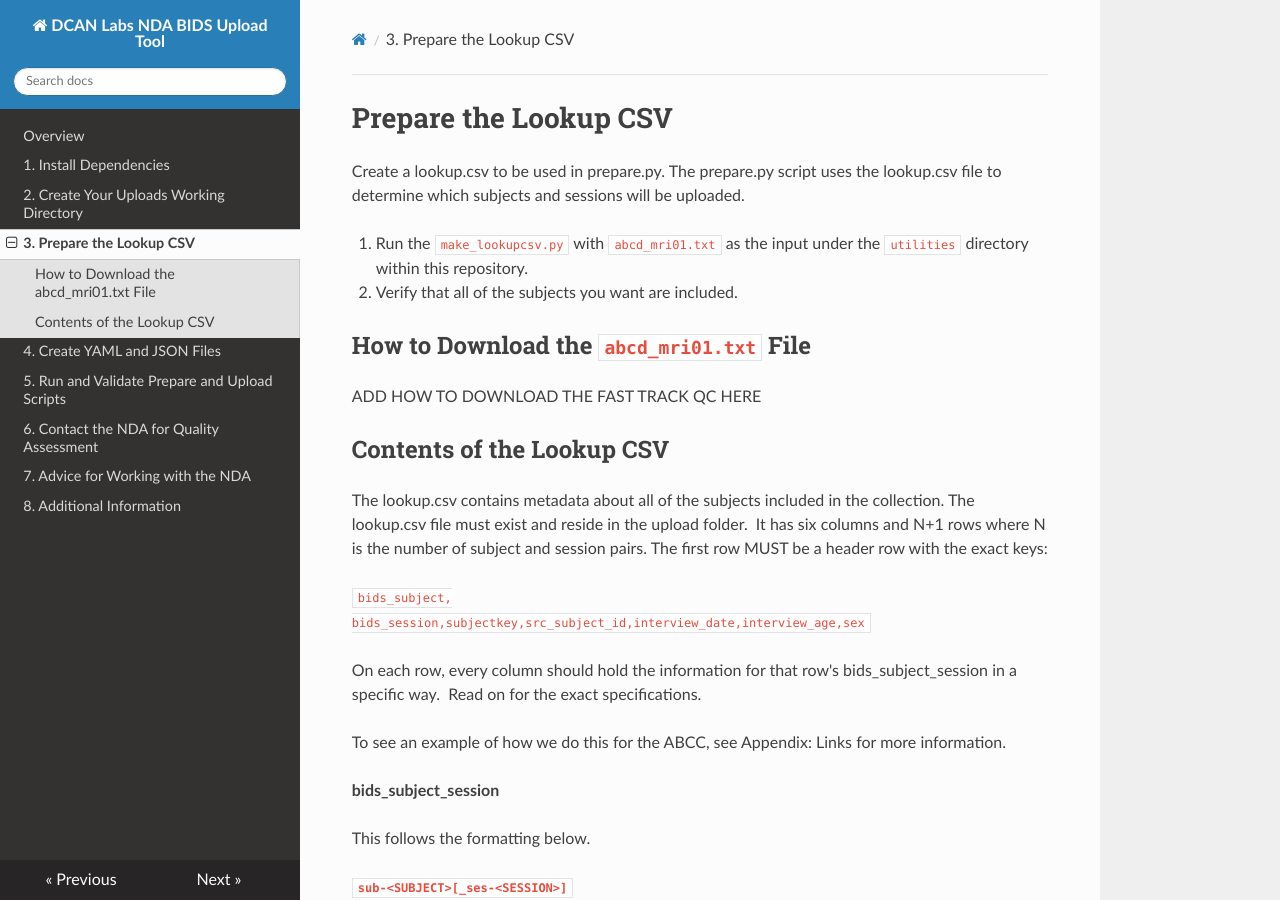
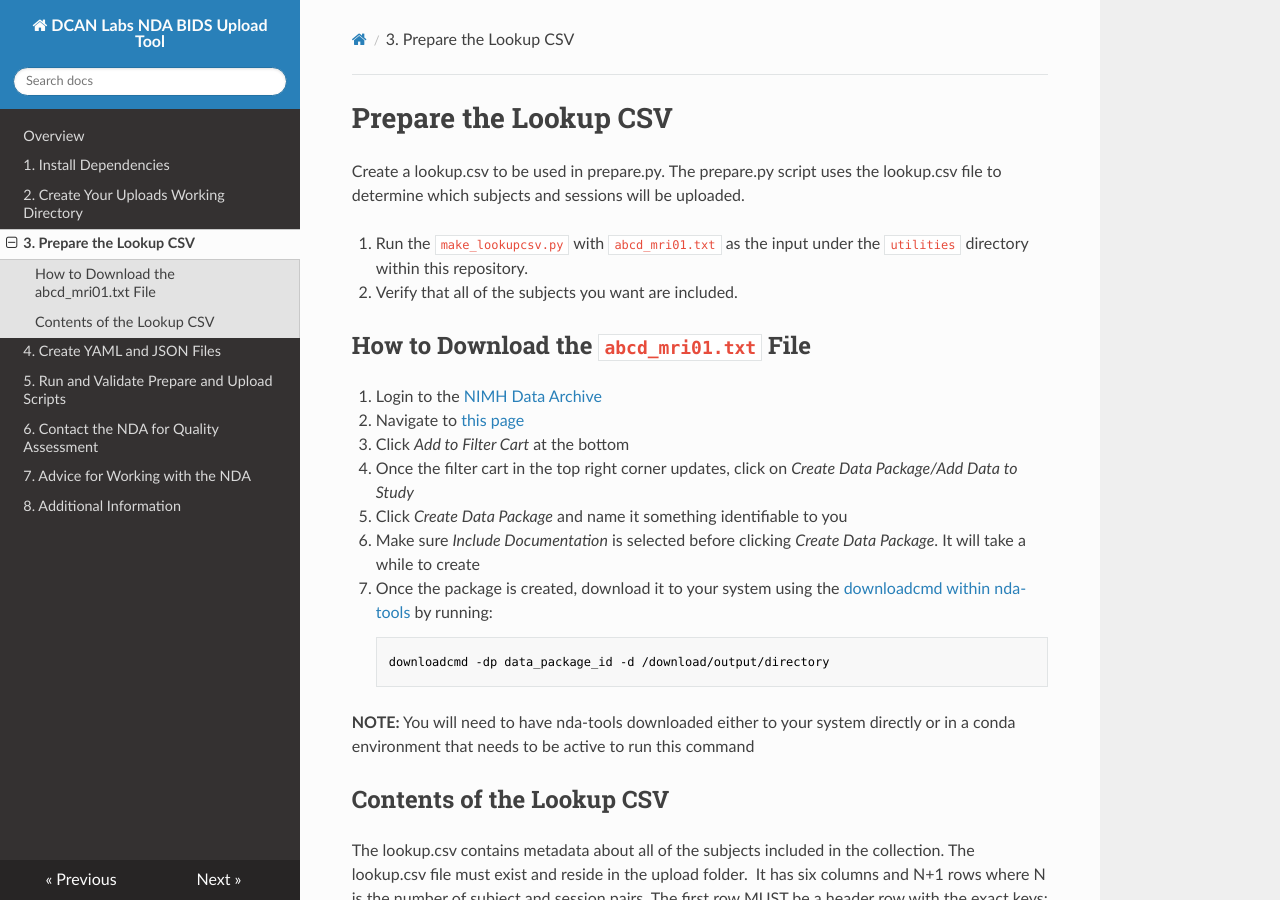
Before and after one commit to DCAN-Labs/nda-bids-upload, an MkDocs documentation site: the page built from docs/lookup.md, in a window 1280 px wide and 900 px high. Built offline with MkDocs 1.6.1, drawn with Linux system fonts in a browser that asks for light colours; nearby versions of some CDN libraries.

Commit message:
add more validation and mri file info

```diff
--- a/docs/lookup.md
+++ b/docs/lookup.md
@@ -10,7 +10,23 @@ uploaded.
 
 ## How to Download the `abcd_mri01.txt` File
 
-ADD HOW TO DOWNLOAD THE FAST TRACK QC HERE
+1. Login to the [NIMH Data Archive](https://nda.nih.gov/)
+
+2. Navigate to [this page](https://nda.nih.gov/data_structure.html?short_name=abcd_mri01)
+
+3. Click *Add to Filter Cart* at the bottom
+
+4. Once the filter cart in the top right corner updates, click on *Create Data Package/Add Data to Study*
+
+5. Click *Create Data Package* and name it something identifiable to you
+
+6. Make sure *Include Documentation* is selected before clicking *Create Data Package*. It will take a while to create
+
+7. Once the package is created, download it to your system using the [downloadcmd within nda-tools](https://github.com/NDAR/nda-tools) by running:
+
+        downloadcmd -dp data_package_id -d /download/output/directory
+
+**NOTE:** You will need to have nda-tools downloaded either to your system directly or in a conda environment that needs to be active to run this command
 
 ## Contents of the Lookup CSV
 
```
Also changed, not shown: docs/scripts.md (+1 -1 lines).
